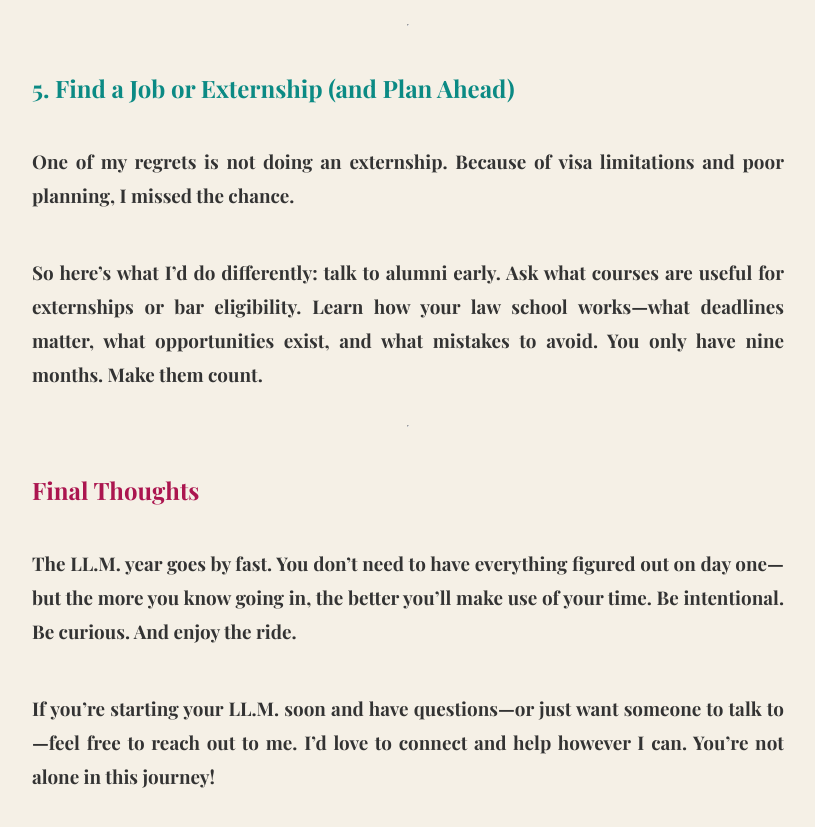
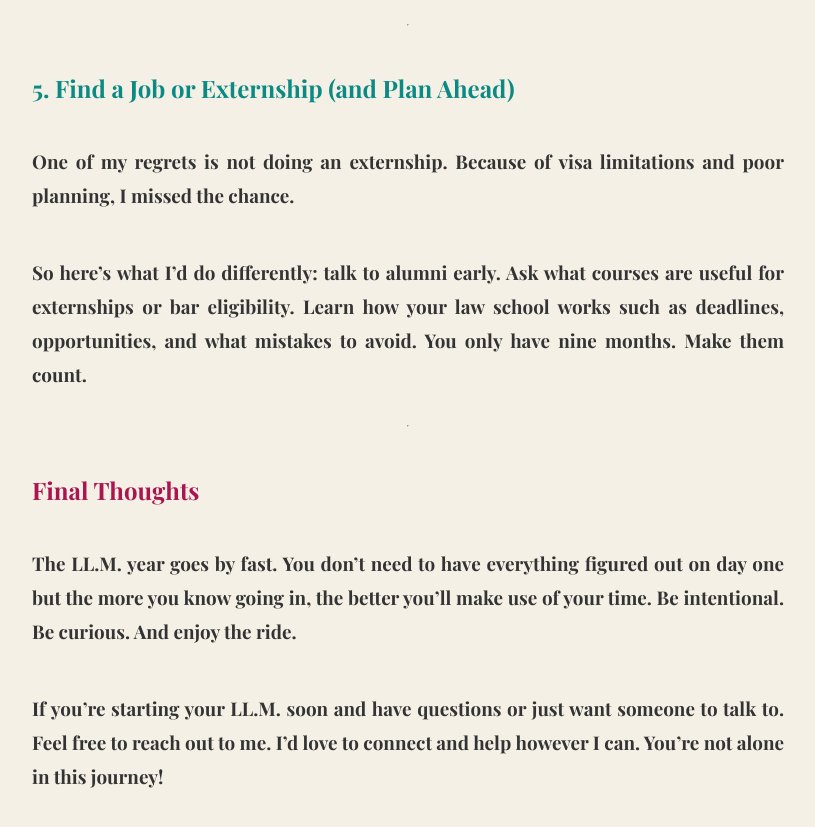
Before and after one commit to ColetteChang/colettechang.github.io, a Jekyll site: the page built from _posts/2025-05-11-things-i-wish-i-knew-before-llm.md, in a window 1280 px wide and 900 px high, scrolled down 2183 px. Shown: the top 827 px of the window, without its empty margins (232-1047 px from the left). Built offline with Jekyll 4.4.1, drawn with Linux system fonts in a browser that asks for light colours; some of the changed text lies outside the part shown.

Commit message:
Update blog posts with latest edits

```diff
--- a/_posts/2025-05-11-things-i-wish-i-knew-before-llm.md
+++ b/_posts/2025-05-11-things-i-wish-i-knew-before-llm.md
@@ -13,9 +13,9 @@
 
 ### <span style="color:rgb(11, 138, 132);">1. Choosing a School: Location and Ranking Matter More Than You Think</span>
 
-Location isn't just about weather—it affects your networking opportunities, access to firms, externships, and even your social life. Being in or near major legal hubs like New York, D.C., or San Francisco gives you more chances to attend events, meet professionals, and explore job options.
+Location isn't just about weather. It affects your networking opportunities, access to firms, externships, and even your social life. Being in or near major legal hubs like New York, D.C., or San Francisco gives you more chances to attend events, meet professionals, and explore job options.
 
-Ranking also plays a role—not just for resume value but for connecting with alumni and even making friends outside the law school bubble. A well-known university often means a broader international community and more diverse campus life.
+Ranking also plays a role. Not just for resume value but for connecting with alumni and even making friends outside the law school bubble. A well-known university often means a broader international community and more diverse campus life.
 
 ---
 
@@ -45,12 +45,12 @@
 
 One of my regrets is not doing an externship. Because of visa limitations and poor planning, I missed the chance.
 
-So here's what I'd do differently: talk to alumni early. Ask what courses are useful for externships or bar eligibility. Learn how your law school works—what deadlines matter, what opportunities exist, and what mistakes to avoid. You only have nine months. Make them count.
+So here's what I'd do differently: talk to alumni early. Ask what courses are useful for externships or bar eligibility. Learn how your law school works such as deadlines, opportunities, and what mistakes to avoid. You only have nine months. Make them count.
 
 ---
 
 ### <span style="color:rgb(171, 21, 79);">Final Thoughts</span>
 
-The LL.M. year goes by fast. You don't need to have everything figured out on day one—but the more you know going in, the better you'll make use of your time. Be intentional. Be curious. And enjoy the ride.
+The LL.M. year goes by fast. You don't need to have everything figured out on day one but the more you know going in, the better you'll make use of your time. Be intentional. Be curious. And enjoy the ride.
 
-If you're starting your LL.M. soon and have questions—or just want someone to talk to—feel free to reach out to me. I'd love to connect and help however I can. You're not alone in this journey!
+If you're starting your LL.M. soon and have questions or just want someone to talk to. Feel free to reach out to me. I'd love to connect and help however I can. You're not alone in this journey!
```
Also changed, not shown: _posts/2025-05-10-Colette’s-NYC-Food-Guide.md (+7 -9 lines), _posts/2025-05-11-dating-app-advice-for-real-love.md (+19 -19 lines), _posts/2025-05-22-reflecting-on-service-a-final-nyc-pro-bono-moment.md (+1 -1 lines), _posts/2025-05-25-a-litigators-judgment-call.md (+2 -2 lines).
